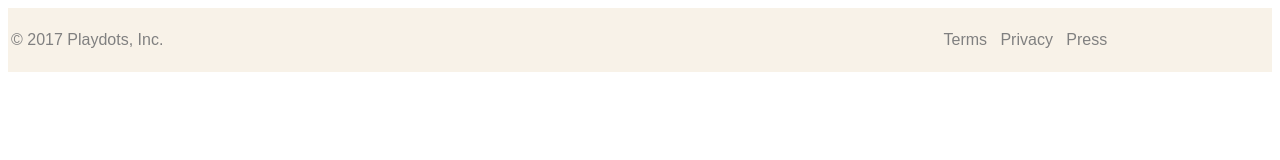
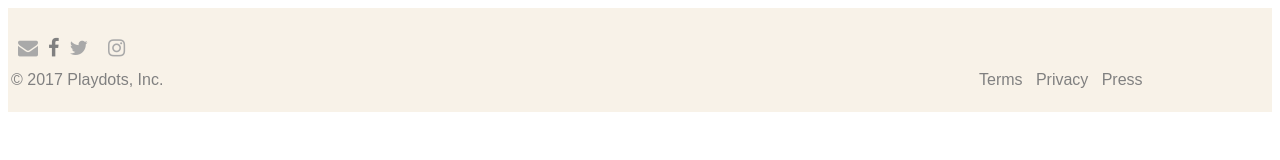
Before and after one commit to Tessakam/design-components, a plain HTML site: page 01.Footer-social/index.html in a window 1280 px wide. Drawn offline with Linux system fonts and the light colour scheme.

Commit message:
add logos

```diff
--- a/01.Footer-social/index.css
+++ b/01.Footer-social/index.css
@@ -10,13 +10,18 @@ table {
     width: 90%;
 }
 
-.footerleft {
+.left {
     float: left;
 }
-.footerright {
+.right {
     float: right;
 }
 
-.facebook {
+a{
+    text-decoration-line: none;
+}
 
+.fa-envelope, .fa-facebook-f, .fa-twitter, .fa-instagram{
+    color: darkgrey;
+    margin: 10px;
 }
--- a/01.Footer-social/index.html
+++ b/01.Footer-social/index.html
@@ -5,21 +5,20 @@
     <meta name="description" content="description">
     <meta name="viewport" content="width=device-width, initial-scale=1.0">
     <meta http-equiv="X-UA-Compatible" content="ie=edge">
+    <link rel="stylesheet" type="text/css" href="index.css">
+    <link rel="stylesheet" href="https://cdnjs.cloudflare.com/ajax/libs/font-awesome/4.7.0/css/font-awesome.min.css">
     <title>Footer</title>
-    <link rel="stylesheet" type="text/css" href="index.css">
 </head>
 <body>
+</body>
 <footer>
     <table>
-        <tr>
-          <td class="footerleft">&copy; 2017 Playdots, Inc.</td>
-            <td class="footerright">Terms &nbsp; Privacy &nbsp; Press </td>
-            <td class="enveloppe"></td>
-            <td class="facebook"></td>
-            <td class="twitter"></td>
-            <td class="instagram"></td>
-        </tr>
+        <td class="left">&copy; 2017 Playdots, Inc.</td>
+        <td class="right">Terms &nbsp; Privacy &nbsp; Press </td>
+            <a class="fa fa-envelope" style="font-size:20px"></a>
+            <a class="fa fa-facebook" style="font-size:20px"></a>
+            <a class="fa fa-twitter" style="font-size:20px"></a>
+            <a class="fa fa-instagram" style="font-size:20px"></a>
     </table>
 </footer>
-</body>
 </html>
```
